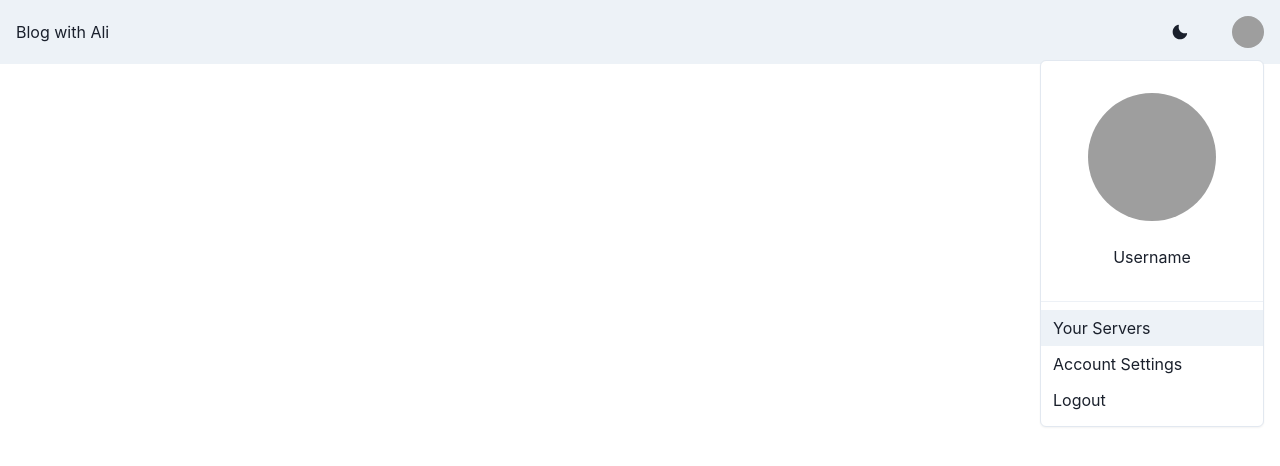
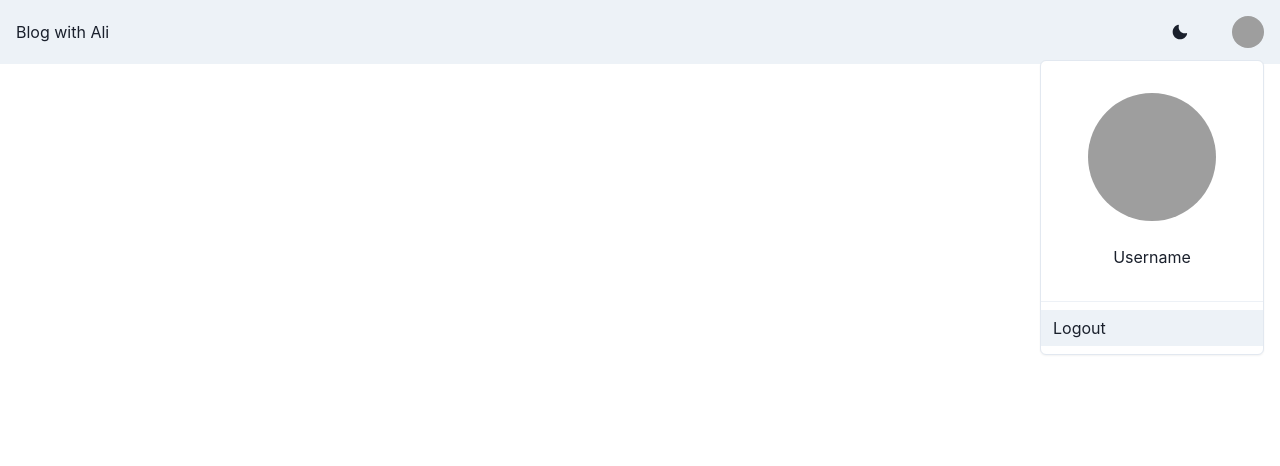
Before and after one commit to alisajidcs/blog-with-ali, a Next.js app: page /three in a window 1280 px wide. Both pictures are taken after a click on the button 1248 px from the left and 32 px from the top of the page. Shown: the top 466 px of the page. Built offline with nearby package versions, Linux system fonts and the light colour scheme; grey boxes are pictures that could not be loaded.

Commit message:
updated pr requirements

```diff
--- a/components/Navbar.tsx
+++ /dev/null
@@ -1,90 +0,0 @@
-import { ReactNode } from 'react'
-
-import { MoonIcon, SunIcon } from '@chakra-ui/icons'
-import {
-  Box,
-  Flex,
-  Avatar,
-  Link,
-  Button,
-  Menu,
-  MenuButton,
-  MenuList,
-  MenuItem,
-  MenuDivider,
-  useDisclosure,
-  useColorModeValue,
-  Stack,
-  useColorMode,
-  Center,
-} from '@chakra-ui/react'
-import NextLink from 'next/link'
-
-const NavLink = ({ children }: { children: ReactNode }) => (
-  <Link
-    px={2}
-    py={1}
-    rounded={'md'}
-    _hover={{
-      textDecoration: 'none',
-      bg: useColorModeValue('gray.200', 'gray.700'),
-    }}
-    href={'#'}
-  >
-    {children}
-  </Link>
-)
-
-export default function Nav() {
-  const { colorMode, toggleColorMode } = useColorMode()
-  const { isOpen, onOpen, onClose } = useDisclosure()
-  return (
-    <>
-      <Box bg={useColorModeValue('gray.100', 'gray.900')} px={4}>
-        <Flex h={16} alignItems={'center'} justifyContent={'space-between'}>
-          <Box>
-            <NextLink href={'/'}>Blog with Ali</NextLink>
-          </Box>
-
-          <Flex alignItems={'center'}>
-            <Stack direction={'row'} spacing={7}>
-              <Button onClick={toggleColorMode}>
-                {colorMode === 'light' ? <MoonIcon /> : <SunIcon />}
-              </Button>
-
-              <Menu>
-                <MenuButton
-                  as={Button}
-                  rounded={'full'}
-                  variant={'link'}
-                  cursor={'pointer'}
-                  minW={0}
-                >
-                  <Avatar size={'sm'} src={'https://avatars.dicebear.com/api/male/username.svg'} />
-                </MenuButton>
-                <MenuList alignItems={'center'}>
-                  <br />
-                  <Center>
-                    <Avatar
-                      size={'2xl'}
-                      src={'https://avatars.dicebear.com/api/male/username.svg'}
-                    />
-                  </Center>
-                  <br />
-                  <Center>
-                    <p>Username</p>
-                  </Center>
-                  <br />
-                  <MenuDivider />
-                  <MenuItem>Your Servers</MenuItem>
-                  <MenuItem>Account Settings</MenuItem>
-                  <MenuItem>Logout</MenuItem>
-                </MenuList>
-              </Menu>
-            </Stack>
-          </Flex>
-        </Flex>
-      </Box>
-    </>
-  )
-}
--- /dev/null
+++ b/components/navbar/NavAvatarMenu.tsx
@@ -0,0 +1,31 @@
+import {
+  Avatar,
+  Button,
+  Menu,
+  MenuButton,
+  MenuList,
+  MenuItem,
+  MenuDivider,
+  Center,
+} from '@chakra-ui/react'
+
+export const NavAvatarMenu = () => (
+  <Menu>
+    <MenuButton as={Button} rounded={'full'} variant={'link'} cursor={'pointer'} minW={0}>
+      <Avatar size={'sm'} src={'https://avatars.dicebear.com/api/male/username.svg'} />
+    </MenuButton>
+    <MenuList alignItems={'center'}>
+      <br />
+      <Center>
+        <Avatar size={'2xl'} src={'https://avatars.dicebear.com/api/male/username.svg'} />
+      </Center>
+      <br />
+      <Center>
+        <p>Username</p>
+      </Center>
+      <br />
+      <MenuDivider />
+      <MenuItem>Logout</MenuItem>
+    </MenuList>
+  </Menu>
+)
--- /dev/null
+++ b/components/navbar/NavContainer.tsx
@@ -0,0 +1,11 @@
+import { ReactNode } from 'react'
+
+import { Box, Flex, useColorModeValue } from '@chakra-ui/react'
+
+export const NavContainer = ({ children }: { children: ReactNode }) => (
+  <Box bg={useColorModeValue('gray.100', 'gray.900')} px={4}>
+    <Flex h={16} alignItems={'center'} justifyContent={'space-between'}>
+      {children}
+    </Flex>
+  </Box>
+)
--- /dev/null
+++ b/components/navbar/NavRight.tsx
@@ -0,0 +1,22 @@
+import { MoonIcon, SunIcon } from '@chakra-ui/icons'
+import { Flex, Button, Stack } from '@chakra-ui/react'
+
+import { NavAvatarMenu } from './NavAvatarMenu'
+
+export const NavRight = ({
+  colorMode,
+  toggleColorMode,
+}: {
+  colorMode: string
+  toggleColorMode: () => void
+}) => (
+  <Flex alignItems={'center'}>
+    <Stack direction={'row'} spacing={7}>
+      <Button onClick={toggleColorMode}>
+        {colorMode === 'light' ? <MoonIcon /> : <SunIcon />}
+      </Button>
+
+      <NavAvatarMenu />
+    </Stack>
+  </Flex>
+)
--- /dev/null
+++ b/components/navbar/NavTitle.tsx
@@ -0,0 +1,8 @@
+import { Box } from '@chakra-ui/react'
+import NextLink from 'next/link'
+
+export const NavTitle = () => (
+  <Box>
+    <NextLink href={'/'}>Blog with Ali</NextLink>
+  </Box>
+)
--- /dev/null
+++ b/components/navbar/index.tsx
@@ -0,0 +1,17 @@
+import { useColorMode } from '@chakra-ui/react'
+
+import { NavContainer } from './NavContainer'
+import { NavRight } from './NavRight'
+import { NavTitle } from './NavTitle'
+
+export default function Nav() {
+  const { colorMode, toggleColorMode } = useColorMode()
+  return (
+    <>
+      <NavContainer>
+        <NavTitle />
+        <NavRight colorMode={colorMode} toggleColorMode={toggleColorMode} />
+      </NavContainer>
+    </>
+  )
+}
--- a/pages/_app.tsx
+++ b/pages/_app.tsx
@@ -2,7 +2,7 @@ import '../styles/globals.css'
 import { ChakraProvider } from '@chakra-ui/react'
 import type { AppProps } from 'next/app'
 
-import Nav from '../components/Navbar'
+import Nav from '../components/navbar'
 
 function MyApp({ Component, pageProps }: AppProps) {
   return (
```
Also changed, not shown: components/navbar/NavLink.tsx (added, +18 -0 lines).
